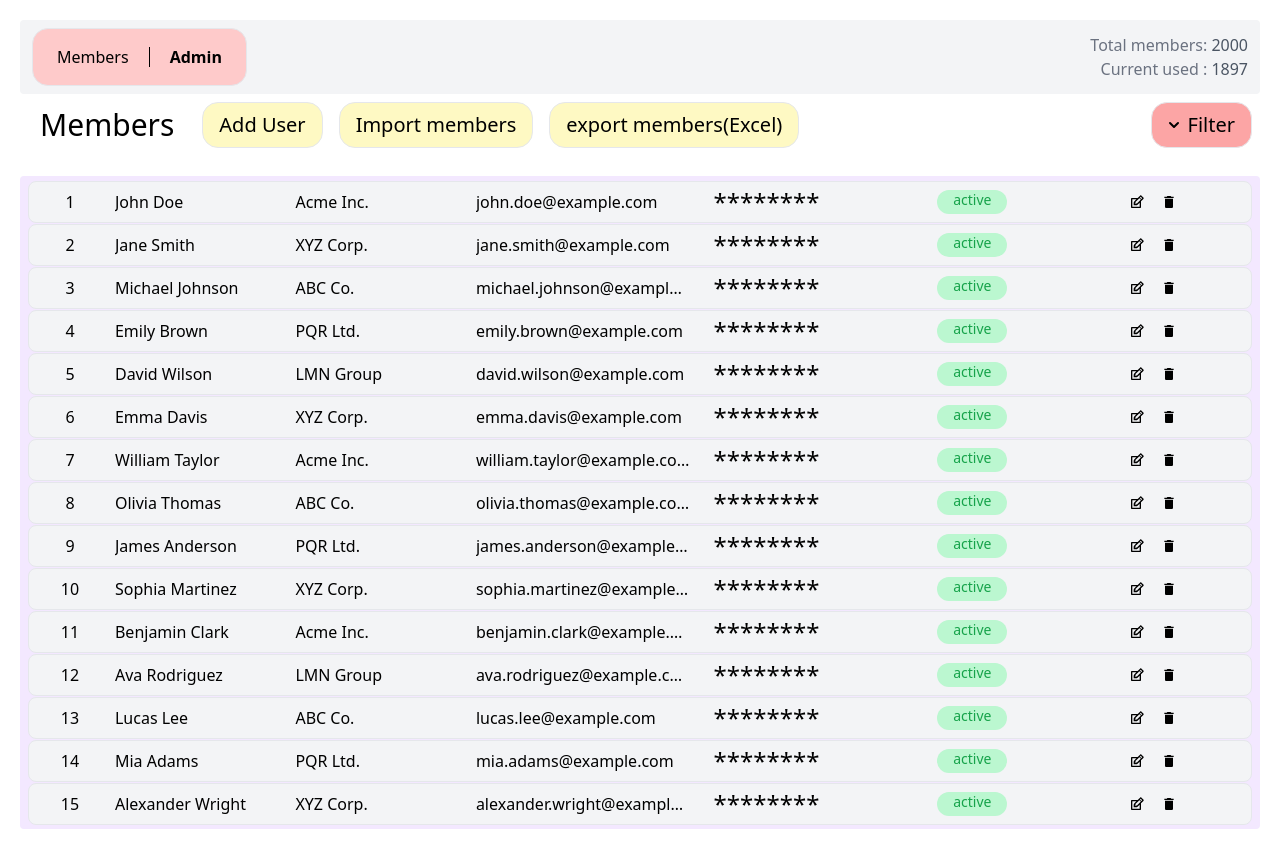
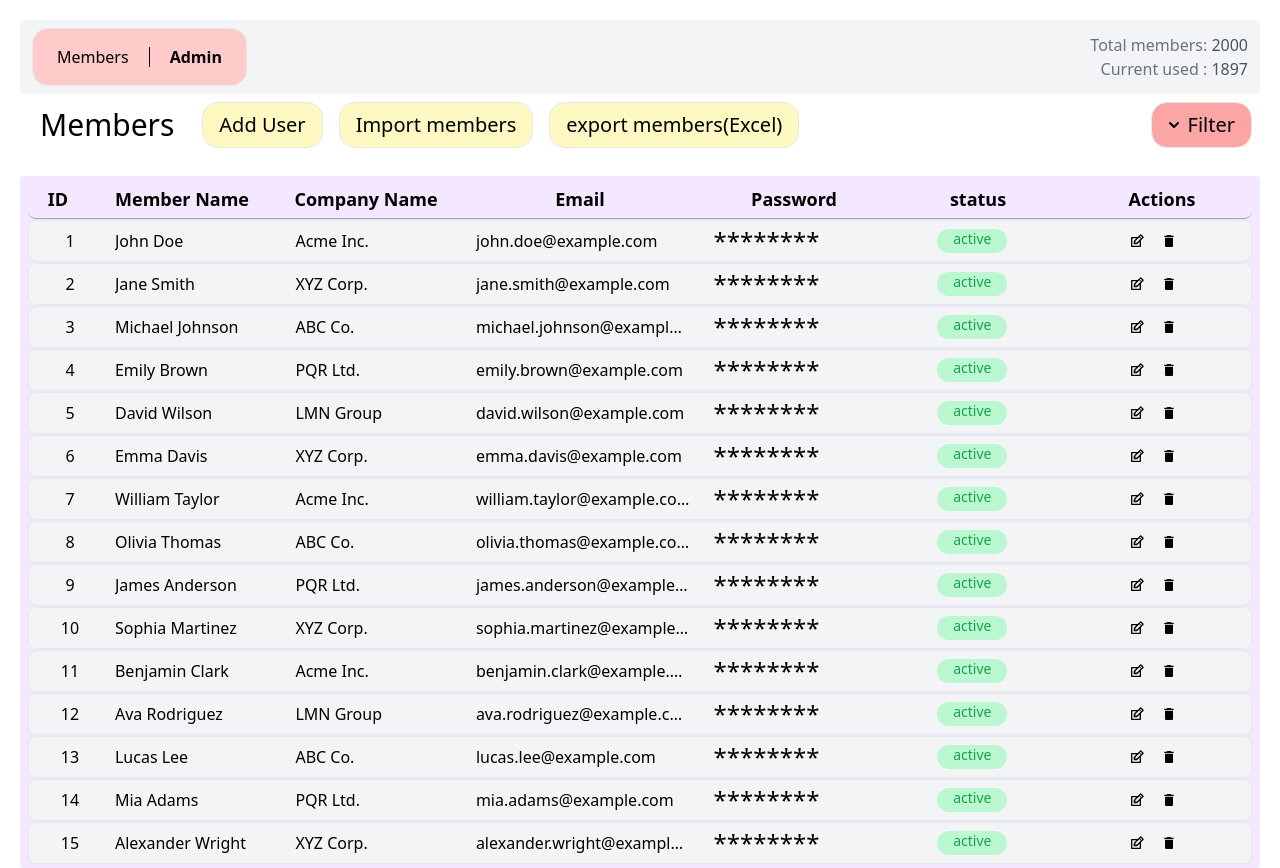
Before and after one commit to kirankuyate2157/employeeManagment, a React (Vite) app: page / in a window 1280 px wide. Before the commit the page ends 829 px from the top, so only its background shows below. Built offline with nearby package versions, Linux system fonts and the light colour scheme.

Commit message:
table ✌

```diff
--- a/src/components/Table.jsx
+++ b/src/components/Table.jsx
@@ -115,7 +115,18 @@ const Table = () => {
   return (
     <div className='w-full'>
       <table className='w-full flex flex-col'>
-        <thead>{/* ... */}</thead>
+        <thead className=' '>
+          <tr className='  flex flex-row  mx-1 py-1 border-b-[1px] border-gray-400 text-lg font-semibold gap-1 rounded-lg '>
+            <th className='font-semibold  w-[5%]'>ID</th>
+            <th className='font-semibold  w-[15%]'>Member Name</th>
+
+            <th className='font-semibold  w-[15%]'>Company Name</th>
+            <th className='font-semibold  w-[20%]'>Email</th>
+            <th className='font-semibold  w-[15%]'>Password</th>
+            <th className='font-semibold  w-[15%]'>status</th>
+            <th className='font-semibold  w-[15%]'>Actions</th>
+          </tr>
+        </thead>
         <tbody className='max-h-screen overflow-y-auto'>
           {tableData.map((item) => (
             <Datarow
```
